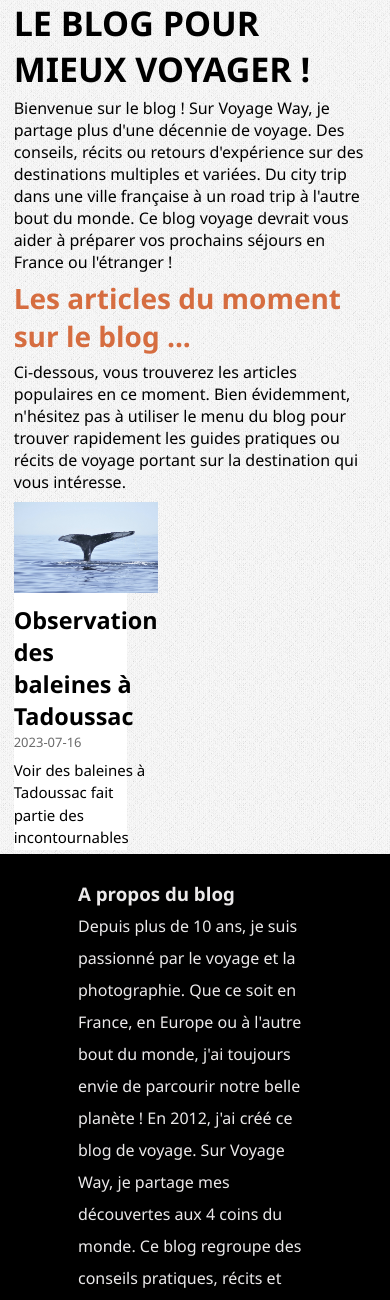
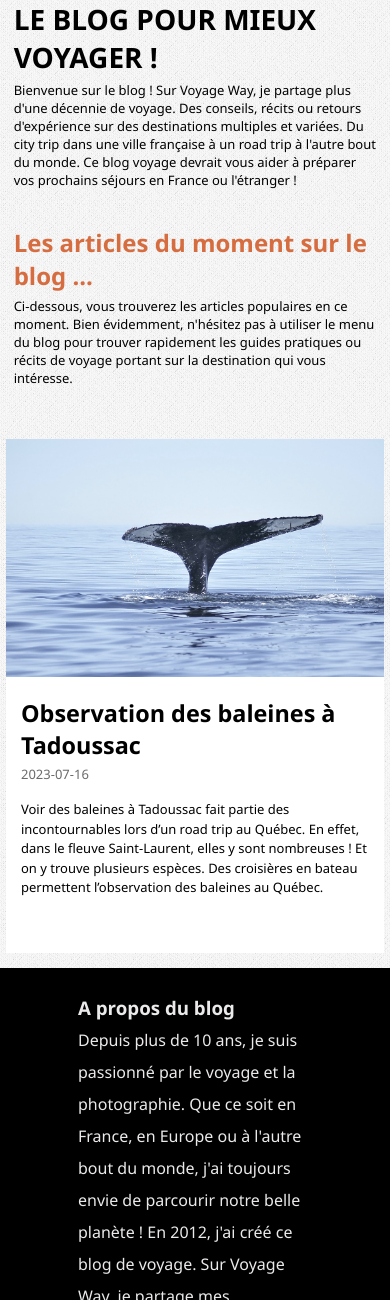
Before and after one commit to MarsWasNotAvailable/viaje, a PHP site: page / in a window 390 px wide. Shown: the part 70-1370 px from the top of the page. Run offline with PHP 8.4, Linux system fonts and the light colour scheme; data comes from the database, SQL or seed files in the repository; some libraries are stand-ins or nearby versions.

Commit message:
style  pour la version mobile de index

```diff
--- a/index.php
+++ b/index.php
@@ -59,6 +59,7 @@
         width: 29%;
         background-color: #fff;
         margin-left: 3.5%;
+        margin-bottom: 3%;
     }
 
     .cardImage{
@@ -69,6 +70,7 @@
         padding:4%;
         height:15em
     }
+
     .cardTitle{
         color: #000;
         font-size: 20px;
@@ -80,10 +82,37 @@
         font-size: 13px;
         margin-top: 1%;
     }
+
     .resume{
         line-height: 1.5;
         font-size: 15px;
         margin-top: 5%;
+    }
+
+    @media (max-width: 900px) {
+
+        .titre{
+            font-size: 28px;
+        }
+
+        .entete h2{
+            font-size: 24px;
+        }
+
+        .presentation, .resume{
+            font-size: 13px;
+            margin-bottom: 10%;
+        }
+        .affichageArticles{
+            display: grid;
+            justify-items: center;
+        }
+
+        .card{
+            width: 97%;
+            margin: 3% 0;
+        }
+
     }
 </style>
 <body>
```
